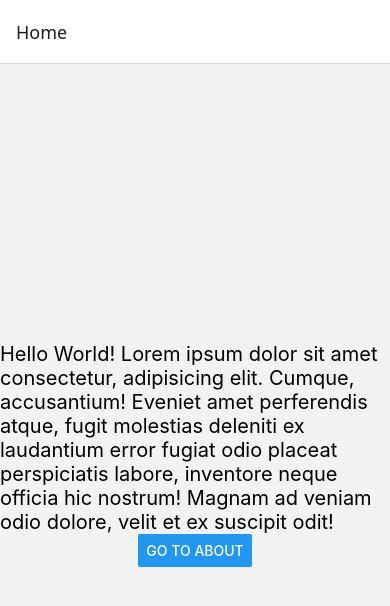
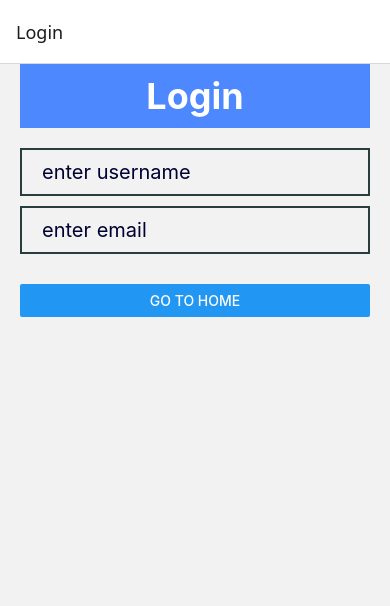
Before and after one commit to nuruddin-osman/react-native-navigation, a React Native app: screen /Login in a window 390 px wide. Shown: the top 606 px of the page. Built offline with nearby package versions, Linux system fonts and the light colour scheme.

Commit message:
Navigation Passing parameters to routes

```diff
--- a/App.jsx
+++ b/App.jsx
@@ -5,12 +5,18 @@ import { createNativeStackNavigator } from '@react-navigation/native-stack';
 import About from './src/screens/About';
 import Contacts from './src/screens/Contacts';
 import Services from './src/screens/Services';
+import Login from './src/screens/Login';
 
 const Stack = createNativeStackNavigator();
 const App = () => {
   return (
     <NavigationContainer>
       <Stack.Navigator>
+        <Stack.Screen
+          name="Login"
+          component={Login}
+          options={{ title: 'Login' }}
+        />
         <Stack.Screen
           name="Home"
           component={Home}
--- a/src/screens/Home.jsx
+++ b/src/screens/Home.jsx
@@ -1,18 +1,21 @@
 import { View, Text, Button } from 'react-native';
 import React from 'react';
 import { useNavigation } from '@react-navigation/native';
+import { styles } from '../style';
 
-const Home = () => {
+const Home = ({ route }) => {
   const navigation = useNavigation();
+  const { users } = route.params;
+  console.log('====================================');
+  console.log(users);
+  console.log('====================================');
   return (
-    <View style={{ flex: 1, justifyContent: 'center', alignItems: 'center' }}>
-      <Text style={{ fontSize: 20 }}>
-        Hello World! Lorem ipsum dolor sit amet consectetur, adipisicing elit.
-        Cumque, accusantium! Eveniet amet perferendis atque, fugit molestias
-        deleniti ex laudantium error fugiat odio placeat perspiciatis labore,
-        inventore neque officia hic nostrum! Magnam ad veniam odio dolore, velit
-        et ex suscipit odit!
-      </Text>
+    <View style={[styles.paddings, { flex: 1 }]}>
+      <View style={styles.card}>
+        <Text style={{ fontSize: 20 }}>{users.name}</Text>
+        <Text style={{ fontSize: 20 }}>{users.email}</Text>
+      </View>
+
       <Button
         title="Go to About"
         onPress={() => navigation.navigate('About')}
--- /dev/null
+++ b/src/screens/Login.jsx
@@ -0,0 +1,40 @@
+import { View, Text, Button, TextInput } from 'react-native';
+import React, { useState } from 'react';
+import { styles } from '../style';
+
+const Login = ({ navigation }) => {
+  const [username, setUsername] = useState('');
+  const [email, setEmail] = useState('');
+
+  return (
+    <View style={styles.container}>
+      <Text style={styles.heading}>Login</Text>
+      <View style={styles.paddings}>
+        <TextInput
+          style={styles.inputs}
+          placeholder="enter username"
+          onChangeText={setUsername}
+        />
+        <TextInput
+          style={styles.inputs}
+          placeholder="enter email"
+          onChangeText={setEmail}
+          keyboardType="email-address"
+        />
+      </View>
+      <Button
+        onPress={() =>
+          navigation.navigate('Home', {
+            users: {
+              name: username,
+              email: email,
+            },
+          })
+        }
+        title="Go to Home"
+      />
+    </View>
+  );
+};
+
+export default Login;
--- /dev/null
+++ b/src/style.js
@@ -0,0 +1,47 @@
+import { StyleSheet } from 'react-native';
+
+export const styles = StyleSheet.create({
+  container: {
+    marginHorizontal: 10,
+    paddingHorizontal: 10,
+    flex: 1,
+  },
+  heading: {
+    fontSize: 36,
+    textAlign: 'center',
+    fontWeight: '700',
+    color: '#FFF',
+    backgroundColor: '#4d88ff',
+    paddingVertical: 10,
+    paddingHorizontal: 20,
+  },
+  inputs: {
+    fontSize: 20,
+    color: '#000033',
+    paddingVertical: 10,
+    paddingHorizontal: 20,
+    borderColor: '#293d3d',
+    outlineWidth: 0,
+    borderWidth: 2,
+    marginBottom: 10,
+  },
+  paddings: {
+    paddingVertical: 20,
+  },
+  card: {
+    padding: 20,
+    backgroundColor: '#ffffff', // 'gary' এর বদলে সঠিক কালার
+    borderLeftWidth: 5,
+    borderLeftColor: '#0000ff',
+    borderRadius: 10,
+    margin: 10, // কার্ডের চারপাশে স্পেস যোগ করা
+    shadowColor: '#000000', // হলুদের বদলে বেসিক কালার
+    shadowOffset: {
+      width: 0,
+      height: 2, // হাইট কমিয়ে এনেছি
+    },
+    shadowOpacity: 0.25, // শ্যাডো ট্রান্সপারেন্সি যোগ করা
+    shadowRadius: 3.84, // রেডিয়াস ঠিক করা
+    elevation: 5, // অ্যান্ড্রয়েডের জন্য শ্যাডো
+  },
+});
```
